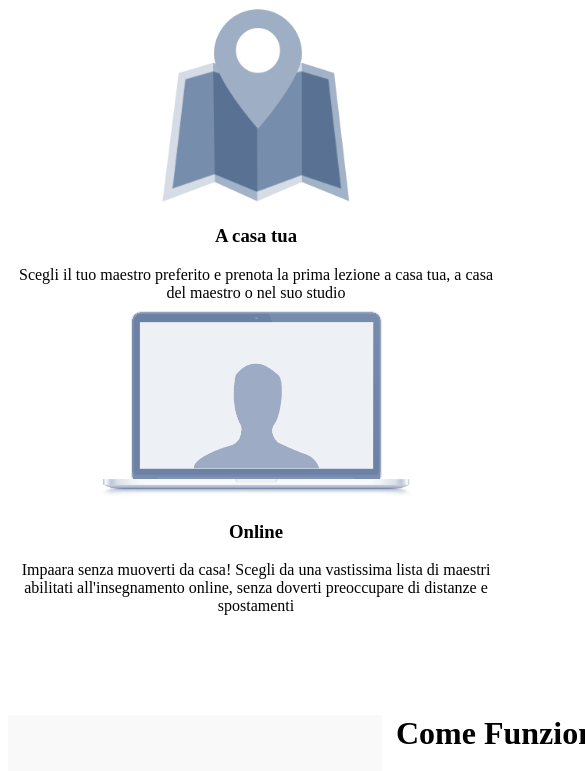
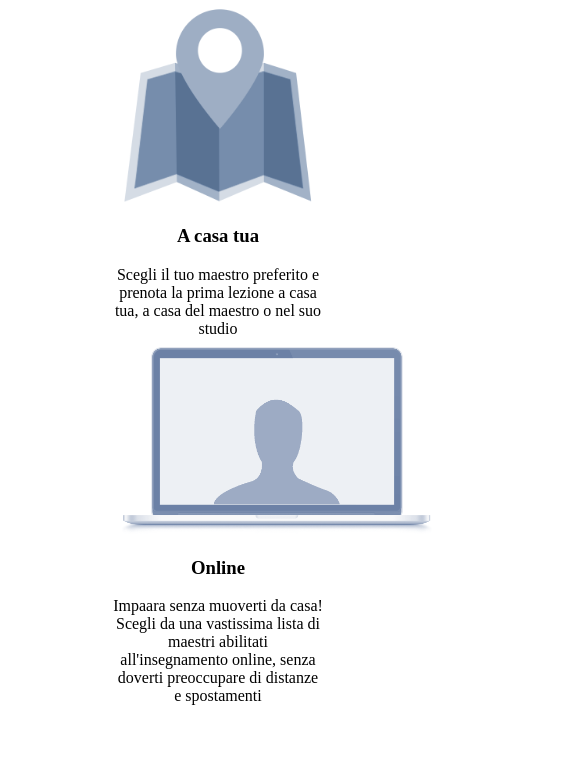
Before and after one commit to LorenzoRegalzi/html-css-resp-wannabe, a plain HTML site: page index.html in a window 390 px wide. Shown: the part 152-923 px from the top of the page, 585 px wide, since content can reach past the window. Drawn offline with Linux system fonts and the light colour scheme.

Commit message:
esercizio finito

```diff
--- a/style.css
+++ b/style.css
@@ -10,10 +10,17 @@
   width: 50%;
   float: left;
 }
-@media screen and (max-width: 920px) {
+@media screen and (max-width: 420px) {
     #lezioni .row > .left, #lezioni .row > .right{
       width: 50%;
       float: none;
+      margin: 0 auto;
+    }
+    .row {
+      width: 420px;
+      margin-left: auto;
+      margin-right: auto;
+      margin-top: 100px;
     }
 }
 
@@ -35,13 +42,13 @@
   float: left;
   width: 33%;
 }
-@media screen and (max-width: 920px) {
+@media screen and (max-width: 420px) {
     #steps .row > .left,
     #steps .row > .central,
     #steps .row > .right{
       width: 33%;
       float:none;
-
+      margin: 0 auto;
     }
 }
 
```
